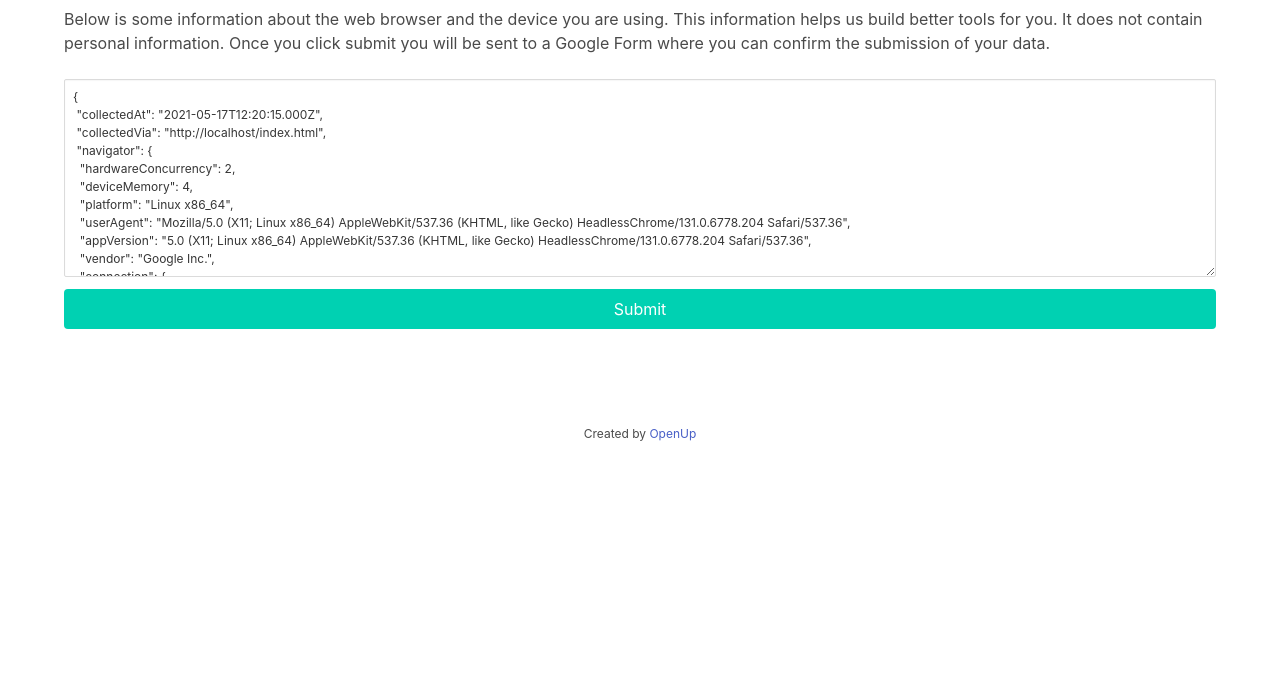
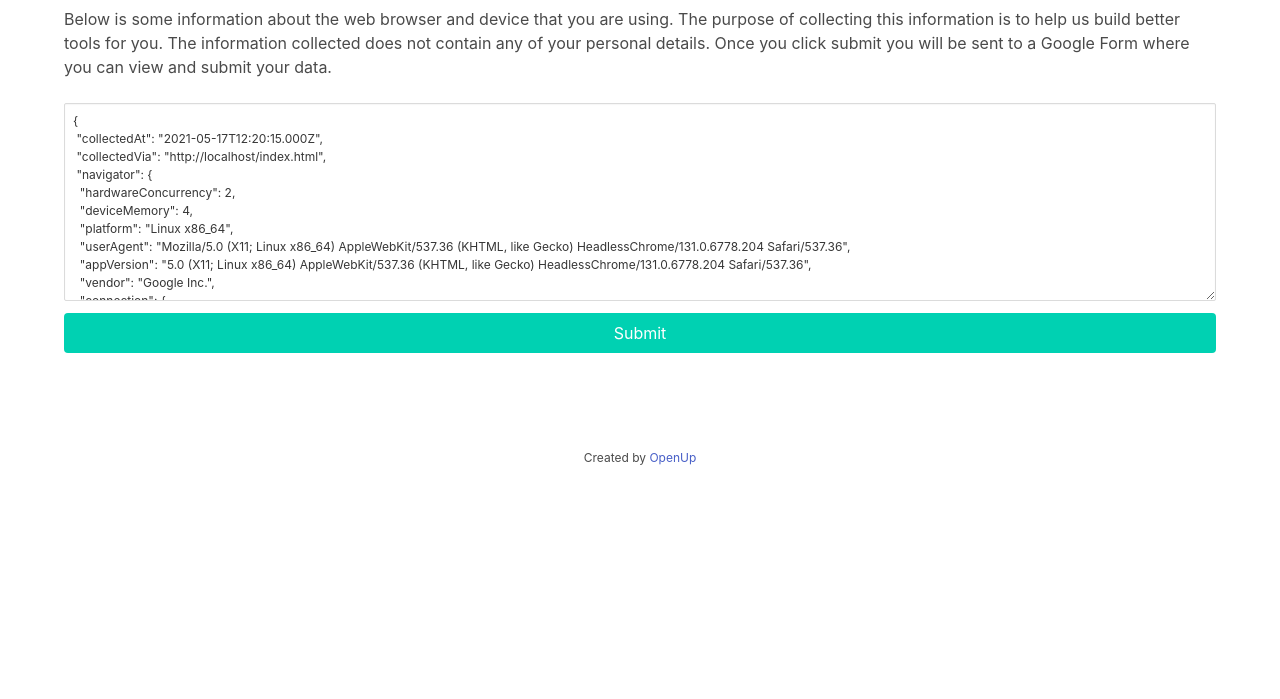
Before and after one commit to OpenUpSA/browser-device-info-collector, a plain HTML site: page index.html in a window 1280 px wide. Shown: the part 101-800 px from the top of the page. Drawn offline with nearby package versions, Linux system fonts and the light colour scheme.

Commit message:
Updated copy by Jono

```diff
--- a/index.html
+++ b/index.html
@@ -84,11 +84,11 @@
       <div class="container">
         <h1 class="title">Browser &amp; Device Information Collector</h1>
         <p class="content">
-          Below is some information about the web browser and the device you are
-          using. This information helps us build better tools for you. It does
-          not contain personal information. Once you click submit you will be
-          sent to a Google Form where you can confirm the submission of your
-          data.
+          Below is some information about the web browser and device that you
+          are using. The purpose of collecting this information is to help us
+          build better tools for you. The information collected does not contain
+          any of your personal details. Once you click submit you will be sent to a
+          Google Form where you can view and submit your data.
         </p>
         <form
           action="https://docs.google.com/forms/d/e/1FAIpQLSePr6ryYtyYVw9FGAYRC_1UYJa-rFB0s5Tue2SbzvyuojAEAw/viewform?usp=pp_url"
@@ -113,7 +113,9 @@ Loading...</textarea
       </div>
     </section>
     <footer class="footer has-background-white">
-      <p class="content is-size-7 has-text-centered">Created by <a href="https://openup.org.za">OpenUp</a></p>
+      <p class="content is-size-7 has-text-centered">
+        Created by <a href="https://openup.org.za">OpenUp</a>
+      </p>
     </footer>
   </body>
 </html>
```
